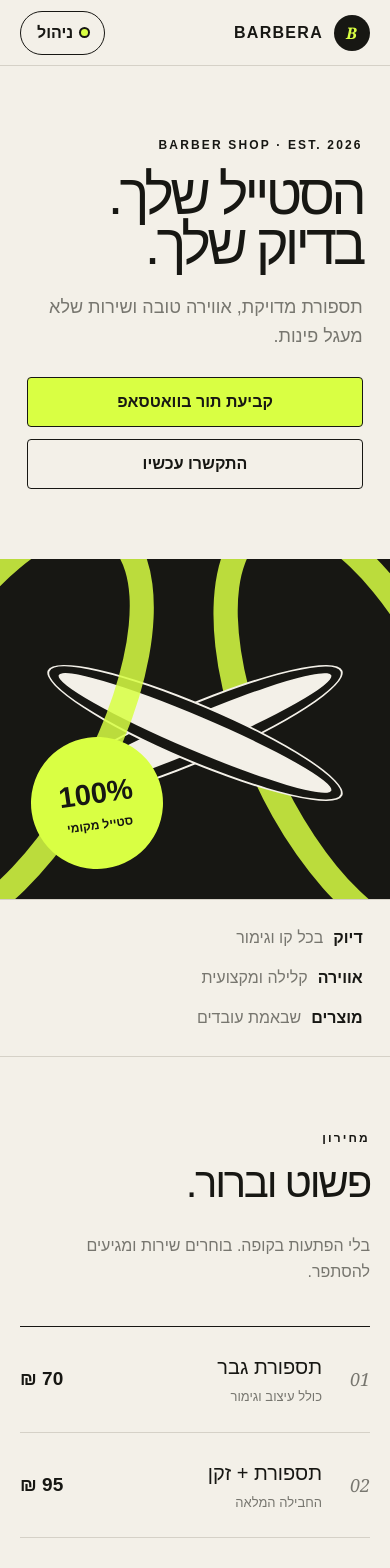
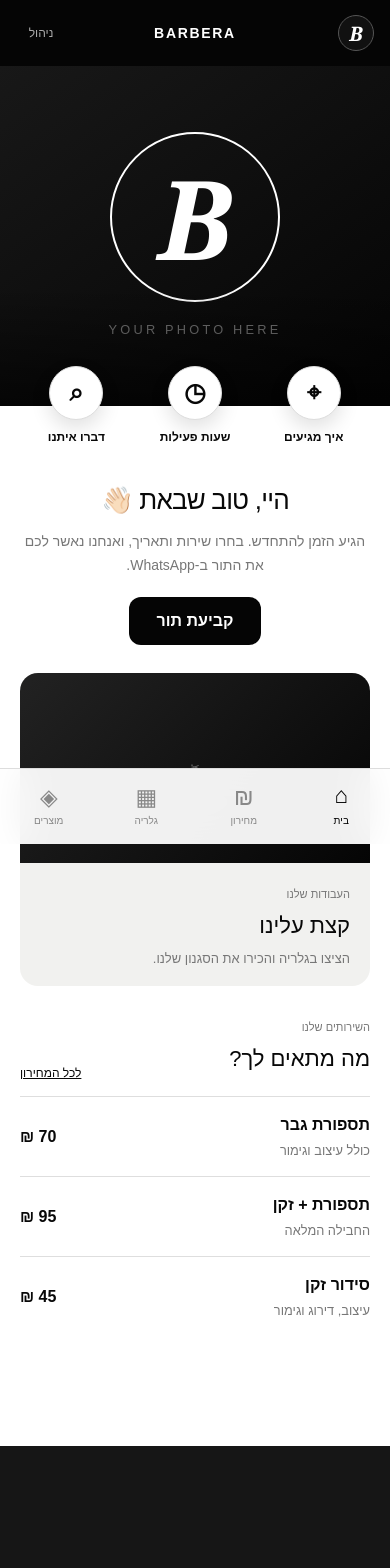
Before and after one commit to Ld2000king/barber, a Next.js app: page / in a window 390 px wide. Shown: the top 1568 px of the page. After the commit the page ends 1446 px from the top, so only its background shows below. Built offline with nearby package versions, Linux system fonts and the light colour scheme.

Commit message:
Redesign barber app mobile experience

```diff
--- a/app/page.tsx
+++ b/app/page.tsx
@@ -1,42 +1,74 @@
 "use client";
 
-import { ChangeEvent, FormEvent, useEffect, useMemo, useRef, useState } from "react";
+import {ChangeEvent,FormEvent,useEffect,useMemo,useRef,useState} from "react";
 
 type PriceItem={id:string;name:string;price:number;note:string};
 type Product={id:string;name:string;price:number;description:string};
 type Business={name:string;tagline:string;phone:string;whatsapp:string;address:string;mapQuery:string;hours:string};
-const defaultBusiness:Business={name:"BARBERA",tagline:"הסטייל שלך. בדיוק שלך.",phone:"050-555-0198",whatsapp:"972505550198",address:"רחוב הרצל 24, ראשון לציון",mapQuery:"הרצל 24 ראשון לציון",hours:"א׳–ה׳ 09:00–20:00 · ו׳ 08:00–14:00"};
+type Tab="home"|"prices"|"gallery"|"products";
+
+const defaultBusiness:Business={name:"BARBERA",tagline:"היי, טוב שבאת 👋🏻",phone:"050-555-0198",whatsapp:"972505550198",address:"רחוב הרצל 24, ראשון לציון",mapQuery:"הרצל 24 ראשון לציון",hours:"א׳–ה׳ 09:00–20:00 · ו׳ 08:00–14:00"};
 const defaultPrices:PriceItem[]=[{id:"p1",name:"תספורת גבר",price:70,note:"כולל עיצוב וגימור"},{id:"p2",name:"תספורת + זקן",price:95,note:"החבילה המלאה"},{id:"p3",name:"סידור זקן",price:45,note:"עיצוב, דירוג וגימור"},{id:"p4",name:"תספורת ילד",price:60,note:"עד גיל 12"}];
 const defaultProducts:Product[]=[{id:"s1",name:"ווקס מט",price:55,description:"אחיזה חזקה ללא ברק"},{id:"s2",name:"שמן לזקן",price:65,description:"ריכוך, הזנה וריח נקי"},{id:"s3",name:"ספריי מלח",price:60,description:"נפח ומרקם טבעי"}];
 const uid=()=>Math.random().toString(36).slice(2,9);
 const money=(value:number)=>`${value.toLocaleString("he-IL")} ₪`;
+const icons={home:"⌂",prices:"₪",gallery:"▦",products:"◈",pin:"⌖",clock:"◷",phone:"⌕",back:"‹"};
+
 function compressImage(file:File){return new Promise<string>((resolve,reject)=>{const image=new Image(),reader=new FileReader();reader.onload=()=>{image.onload=()=>{const max=960,scale=Math.min(1,max/Math.max(image.width,image.height)),canvas=document.createElement("canvas");canvas.width=Math.round(image.width*scale);canvas.height=Math.round(image.height*scale);canvas.getContext("2d")?.drawImage(image,0,0,canvas.width,canvas.height);resolve(canvas.toDataURL("image/jpeg",.72))};image.onerror=reject;image.src=String(reader.result)};reader.onerror=reject;reader.readAsDataURL(file)})}
 
 export default function Home(){
  const [business,setBusiness]=useState(defaultBusiness),[prices,setPrices]=useState(defaultPrices),[products,setProducts]=useState(defaultProducts),[gallery,setGallery]=useState<string[]>([]);
- const [adminOpen,setAdminOpen]=useState(false),[activeTab,setActiveTab]=useState<"details"|"prices"|"products"|"gallery">("details"),[toast,setToast]=useState("");
+ const [tab,setTab]=useState<Tab>("home"),[adminOpen,setAdminOpen]=useState(false),[bookingOpen,setBookingOpen]=useState(false),[toast,setToast]=useState("");
+ const [adminTab,setAdminTab]=useState<"details"|"prices"|"products"|"gallery">("details");
  const fileInput=useRef<HTMLInputElement>(null);
- useEffect(()=>{const stored=localStorage.getItem("barbera-content-v1");if(stored){try{const p=JSON.parse(stored);if(p.business)setBusiness(p.business);if(p.prices)setPrices(p.prices);if(p.products)setProducts(p.products);if(p.gallery)setGallery(p.gallery)}catch{}}if("serviceWorker" in navigator)navigator.serviceWorker.register("/sw.js").catch(()=>undefined)},[]);
- useEffect(()=>{try{localStorage.setItem("barbera-content-v1",JSON.stringify({business,prices,products,gallery}))}catch{setToast("אין מספיק מקום לשמירת תמונות נוספות")}},[business,prices,products,gallery]);
- useEffect(()=>{if(!toast)return;const t=setTimeout(()=>setToast(""),2400);return()=>clearTimeout(t)},[toast]);
- const googleMaps=useMemo(()=>`https://www.google.com/maps/search/?api=1&query=${encodeURIComponent(business.mapQuery)}`,[business.mapQuery]);
- const waze=useMemo(()=>`https://waze.com/ul?q=${encodeURIComponent(business.mapQuery)}&navigate=yes`,[business.mapQuery]);
+ useEffect(()=>{const stored=localStorage.getItem("barbera-content-v2")??localStorage.getItem("barbera-content-v1");if(stored){try{const p=JSON.parse(stored);if(p.business)setBusiness(p.business);if(p.prices)setPrices(p.prices);if(p.products)setProducts(p.products);if(p.gallery)setGallery(p.gallery)}catch{}}if("serviceWorker" in navigator)navigator.serviceWorker.register("/sw.js").catch(()=>undefined)},[]);
+ useEffect(()=>{try{localStorage.setItem("barbera-content-v2",JSON.stringify({business,prices,products,gallery}))}catch{setToast("אין מספיק מקום לשמירת תמונות נוספות")}},[business,prices,products,gallery]);
+ useEffect(()=>{if(!toast)return;const timer=setTimeout(()=>setToast(""),2300);return()=>clearTimeout(timer)},[toast]);
+ const mapUrl=useMemo(()=>`https://waze.com/ul?q=${encodeURIComponent(business.mapQuery)}&navigate=yes`,[business.mapQuery]);
+
+ function openTab(next:Tab){setTab(next);window.scrollTo({top:0,behavior:"smooth"})}
  function handleImages(e:ChangeEvent<HTMLInputElement>){const files=Array.from(e.target.files??[]).slice(0,Math.max(0,8-gallery.length));Promise.all(files.map(compressImage)).then(images=>{setGallery(current=>[...current,...images].slice(0,8));setToast("התמונות נשמרו במכשיר")}).catch(()=>setToast("לא הצלחנו לקרוא את התמונה"));e.target.value=""}
  function saveDetails(e:FormEvent<HTMLFormElement>){e.preventDefault();const v=new FormData(e.currentTarget);setBusiness({name:String(v.get("name")),tagline:String(v.get("tagline")),phone:String(v.get("phone")),whatsapp:String(v.get("whatsapp")),address:String(v.get("address")),mapQuery:String(v.get("mapQuery")),hours:String(v.get("hours"))});setToast("פרטי העסק נשמרו")}
- return <main>
-  <header className="topbar"><a className="brand" href="#top"><span className="brand-mark">B</span><span>{business.name}</span></a><button className="admin-button" onClick={()=>setAdminOpen(true)}><span className="admin-dot"/>ניהול</button></header>
-  <section className="hero" id="top"><div className="hero-copy"><span className="eyebrow">BARBER SHOP · EST. 2026</span><h1>{business.tagline}</h1><p>תספורת מדויקת, אווירה טובה ושירות שלא מעגל פינות.</p><div className="hero-actions"><a className="primary" href={`https://wa.me/${business.whatsapp}?text=${encodeURIComponent("היי, אשמח לקבוע תור")}`} target="_blank" rel="noreferrer">קביעת תור בוואטסאפ</a><a className="secondary" href={`tel:${business.phone}`}>התקשרו עכשיו</a></div></div><div className="hero-art"><div className="blade blade-one"/><div className="blade blade-two"/><div className="hero-badge"><strong>100%</strong><span>סטייל מקומי</span></div></div></section>
-  <section className="trust-row"><div><strong>דיוק</strong><span>בכל קו וגימור</span></div><div><strong>אווירה</strong><span>קלילה ומקצועית</span></div><div><strong>מוצרים</strong><span>שבאמת עובדים</span></div></section>
-  <section className="section" id="prices"><div className="section-heading"><div><span className="eyebrow">מחירון</span><h2>פשוט וברור.</h2></div><p>בלי הפתעות בקופה. בוחרים שירות ומגיעים להסתפר.</p></div><div className="price-list">{prices.map((item,index)=><article className="price-card" key={item.id}><span className="price-index">0{index+1}</span><div><h3>{item.name}</h3><p>{item.note}</p></div><strong>{money(item.price)}</strong></article>)}</div></section>
-  <section className="section gallery-section" id="gallery"><div className="section-heading"><div><span className="eyebrow">מהכיסא שלנו</span><h2>התוצאות מדברות.</h2></div><button className="text-button" onClick={()=>{setActiveTab("gallery");setAdminOpen(true)}}>+ הוספת תמונות</button></div>{gallery.length?<div className="gallery-grid">{gallery.map((image,index)=><img key={index} src={image} alt={`עבודה מהגלריה ${index+1}`}/>)}</div>:<button className="empty-gallery" onClick={()=>{setActiveTab("gallery");setAdminOpen(true)}}><span>+</span><strong>הגלריה מחכה לעבודות שלך</strong><small>העלו עד 8 תמונות מהמכשיר</small></button>}</section>
-  <section className="section products-section" id="products"><div className="section-heading"><div><span className="eyebrow">על המדף</span><h2>ממשיכים את הסטייל בבית.</h2></div></div><div className="product-grid">{products.map((product,index)=><article className="product-card" key={product.id}><div className={`product-visual tone-${index%3+1}`}><span>{product.name.slice(0,1)}</span></div><div className="product-copy"><div><h3>{product.name}</h3><p>{product.description}</p></div><strong>{money(product.price)}</strong></div></article>)}</div></section>
-  <section className="location-section" id="location"><div className="location-card"><span className="eyebrow">איך מגיעים</span><h2>קפצו לביקור.</h2><p className="address">{business.address}</p><p>{business.hours}</p><div className="map-actions"><a className="primary" href={waze} target="_blank" rel="noreferrer">פתחו ב‑Waze</a><a className="secondary dark" href={googleMaps} target="_blank" rel="noreferrer">Google Maps</a></div></div><div className="map-pattern"><div className="pin">B</div><span className="road r1"/><span className="road r2"/><span className="road r3"/></div></section>
-  <footer><div className="brand"><span className="brand-mark">B</span><span>{business.name}</span></div><p>הנתונים נשמרים מקומית במכשיר.</p></footer>
-  {adminOpen&&<div className="modal-backdrop" onMouseDown={()=>setAdminOpen(false)}><section className="admin-panel" role="dialog" aria-modal="true" onMouseDown={e=>e.stopPropagation()}><header><div><span className="eyebrow">עריכת תוכן</span><h2>ניהול האפליקציה</h2></div><button className="close" onClick={()=>setAdminOpen(false)}>×</button></header><nav className="admin-tabs">{([['details','פרטים'],['prices','מחירון'],['products','מוצרים'],['gallery','תמונות']] as const).map(([key,label])=><button key={key} className={activeTab===key?"active":""} onClick={()=>setActiveTab(key)}>{label}</button>)}</nav>
-   {activeTab==="details"&&<form className="admin-form" onSubmit={saveDetails}><label>שם העסק<input name="name" defaultValue={business.name} required/></label><label>משפט ראשי<input name="tagline" defaultValue={business.tagline} required/></label><label>טלפון<input name="phone" defaultValue={business.phone} required/></label><label>מספר וואטסאפ (עם 972)<input name="whatsapp" defaultValue={business.whatsapp} required/></label><label>כתובת לתצוגה<input name="address" defaultValue={business.address} required/></label><label>כתובת לניווט<input name="mapQuery" defaultValue={business.mapQuery} required/></label><label>שעות פעילות<input name="hours" defaultValue={business.hours} required/></label><button className="primary full" type="submit">שמירת פרטים</button></form>}
-   {activeTab==="prices"&&<div className="editor-list">{prices.map(item=><div className="editor-row" key={item.id}><div className="editor-fields"><input aria-label="שם שירות" value={item.name} onChange={e=>setPrices(list=>list.map(x=>x.id===item.id?{...x,name:e.target.value}:x))}/><input aria-label="תיאור שירות" value={item.note} onChange={e=>setPrices(list=>list.map(x=>x.id===item.id?{...x,note:e.target.value}:x))}/></div><input className="price-input" aria-label="מחיר" type="number" min="0" value={item.price} onChange={e=>setPrices(list=>list.map(x=>x.id===item.id?{...x,price:Number(e.target.value)}:x))}/><button className="remove" onClick={()=>setPrices(list=>list.filter(x=>x.id!==item.id))}>×</button></div>)}<button className="add-row" onClick={()=>setPrices(list=>[...list,{id:uid(),name:"שירות חדש",price:0,note:"תיאור קצר"}])}>+ הוספת שירות</button></div>}
-   {activeTab==="products"&&<div className="editor-list">{products.map(item=><div className="editor-row" key={item.id}><div className="editor-fields"><input aria-label="שם מוצר" value={item.name} onChange={e=>setProducts(list=>list.map(x=>x.id===item.id?{...x,name:e.target.value}:x))}/><input aria-label="תיאור מוצר" value={item.description} onChange={e=>setProducts(list=>list.map(x=>x.id===item.id?{...x,description:e.target.value}:x))}/></div><input className="price-input" aria-label="מחיר" type="number" min="0" value={item.price} onChange={e=>setProducts(list=>list.map(x=>x.id===item.id?{...x,price:Number(e.target.value)}:x))}/><button className="remove" onClick={()=>setProducts(list=>list.filter(x=>x.id!==item.id))}>×</button></div>)}<button className="add-row" onClick={()=>setProducts(list=>[...list,{id:uid(),name:"מוצר חדש",price:0,description:"תיאור קצר"}])}>+ הוספת מוצר</button></div>}
-   {activeTab==="gallery"&&<div className="gallery-editor"><input ref={fileInput} type="file" accept="image/*" multiple hidden onChange={handleImages}/><button className="upload-zone" onClick={()=>fileInput.current?.click()} disabled={gallery.length>=8}><span>↑</span><strong>{gallery.length>=8?"הגלריה מלאה":"בחירת תמונות מהמכשיר"}</strong><small>{gallery.length}/8 תמונות · נשמרות רק במכשיר הזה</small></button><div className="gallery-thumbs">{gallery.map((image,index)=><div key={index}><img src={image} alt=""/><button onClick={()=>setGallery(list=>list.filter((_,i)=>i!==index))}>×</button></div>)}</div></div>}
-  </section></div>}{toast&&<div className="toast" role="status">{toast}</div>}
+ function sendBooking(e:FormEvent<HTMLFormElement>){e.preventDefault();const v=new FormData(e.currentTarget),service=prices.find(item=>item.id===v.get("service"));const message=`היי ${business.name}, אשמח לקבוע תור\nשירות: ${service?.name??""}\nתאריך: ${v.get("date")}\nשעה מועדפת: ${v.get("time")}`;window.open(`https://wa.me/${business.whatsapp}?text=${encodeURIComponent(message)}`,"_blank")}
+
+ return <main className="app-shell">
+  <header className="app-header"><button className="mini-logo" onClick={()=>openTab("home")}>B</button><strong>{business.name}</strong><button className="manage-link" onClick={()=>setAdminOpen(true)}>ניהול</button></header>
+
+  {tab==="home"&&<div className="screen home-screen">
+   <section className={`cover ${gallery[0]?"has-photo":""}`} style={gallery[0]?{backgroundImage:`linear-gradient(180deg,transparent 40%,rgba(0,0,0,.45)),url(${gallery[0]})`}:undefined}>
+    {!gallery[0]&&<div className="cover-placeholder"><span>B</span><small>YOUR PHOTO HERE</small></div>}
+   </section>
+   <section className="quick-actions">
+    <a href={mapUrl} target="_blank" rel="noreferrer"><i>{icons.pin}</i><span>איך מגיעים</span></a>
+    <button onClick={()=>{setToast(business.hours)}}><i>{icons.clock}</i><span>שעות פעילות</span></button>
+    <a href={`tel:${business.phone}`}><i>{icons.phone}</i><span>דברו איתנו</span></a>
+   </section>
+   <section className="welcome-card"><h1>{business.tagline}</h1><p>הגיע הזמן להתחדש. בחרו שירות ותאריך, ואנחנו נאשר לכם את התור ב‑WhatsApp.</p><button className="black-button" onClick={()=>setBookingOpen(true)}>קביעת תור</button></section>
+   <section className="feature-card" onClick={()=>openTab("gallery")} role="button" tabIndex={0}>
+    {gallery[1]?<img src={gallery[1]} alt="עבודה מהמספרה"/>:<div className="feature-placeholder"><span>✂</span></div>}
+    <div><span>העבודות שלנו</span><h2>קצת עלינו</h2><p>הציצו בגלריה והכירו את הסגנון שלנו.</p></div>
+   </section>
+   <section className="home-price-preview"><div className="section-title"><div><span>השירותים שלנו</span><h2>מה מתאים לך?</h2></div><button onClick={()=>openTab("prices")}>לכל המחירון</button></div>{prices.slice(0,3).map(item=><div className="service-row" key={item.id}><div><strong>{item.name}</strong><small>{item.note}</small></div><b>{money(item.price)}</b></div>)}</section>
+  </div>}
+
+  {tab==="prices"&&<div className="screen"><PageTitle title="מחירון" subtitle="כל השירותים, בלי הפתעות" onBack={()=>openTab("home")}/><section className="list-section">{prices.map((item,index)=><article className="list-card" key={item.id}><span className="number">{String(index+1).padStart(2,"0")}</span><div><h3>{item.name}</h3><p>{item.note}</p></div><strong>{money(item.price)}</strong></article>)}<button className="black-button wide" onClick={()=>setBookingOpen(true)}>קביעת תור</button></section></div>}
+  {tab==="gallery"&&<div className="screen"><PageTitle title="הגלריה" subtitle="תוצאות שמדברות בעד עצמן" onBack={()=>openTab("home")}/>{gallery.length?<section className="photo-grid">{gallery.map((image,index)=><img key={index} src={image} alt={`עבודה ${index+1}`}/>)}</section>:<section className="empty-state"><span>▦</span><h2>עוד אין כאן תמונות</h2><p>הוסיפו עבודות דרך אזור הניהול והן יופיעו כאן.</p><button className="outline-button" onClick={()=>{setAdminTab("gallery");setAdminOpen(true)}}>הוספת תמונות</button></section>}</div>}
+  {tab==="products"&&<div className="screen"><PageTitle title="המוצרים שלנו" subtitle="להמשיך את הלוק גם בבית" onBack={()=>openTab("home")}/><section className="products-grid">{products.map((product,index)=><article className="product-card" key={product.id}><div className={`product-art tone-${index%3+1}`}><span>{product.name.slice(0,1)}</span></div><div><h3>{product.name}</h3><p>{product.description}</p><strong>{money(product.price)}</strong></div></article>)}</section></div>}
+
+  <nav className="bottom-nav" aria-label="ניווט ראשי">{([['home','בית'],['prices','מחירון'],['gallery','גלריה'],['products','מוצרים']] as const).map(([key,label])=><button key={key} className={tab===key?"active":""} onClick={()=>openTab(key)}><i>{icons[key]}</i><span>{label}</span></button>)}</nav>
+
+  {bookingOpen&&<div className="sheet-backdrop" onMouseDown={()=>setBookingOpen(false)}><section className="bottom-sheet" onMouseDown={e=>e.stopPropagation()}><div className="sheet-handle"/><header><div><small>מתחדשים?</small><h2>קביעת תור</h2></div><button onClick={()=>setBookingOpen(false)}>×</button></header><form className="booking-form" onSubmit={sendBooking}><label>בחרו שירות<select name="service" required>{prices.map(item=><option key={item.id} value={item.id}>{item.name} · {money(item.price)}</option>)}</select></label><div className="form-row"><label>תאריך<input name="date" type="date" min={new Date().toISOString().slice(0,10)} required/></label><label>שעה מועדפת<input name="time" type="time" required/></label></div><p>הבקשה תישלח ל‑WhatsApp והמספרה תאשר את השעה.</p><button className="black-button wide" type="submit">שליחת בקשה ב‑WhatsApp</button></form></section></div>}
+
+  {adminOpen&&<div className="sheet-backdrop admin-backdrop" onMouseDown={()=>setAdminOpen(false)}><section className="admin-panel" onMouseDown={e=>e.stopPropagation()}><header><div><small>עריכת תוכן</small><h2>ניהול האפליקציה</h2></div><button onClick={()=>setAdminOpen(false)}>×</button></header><nav className="admin-tabs">{([['details','פרטים'],['prices','מחירון'],['products','מוצרים'],['gallery','תמונות']] as const).map(([key,label])=><button key={key} className={adminTab===key?"active":""} onClick={()=>setAdminTab(key)}>{label}</button>)}</nav>
+   {adminTab==="details"&&<form className="admin-form" onSubmit={saveDetails}><label>שם העסק<input name="name" defaultValue={business.name} required/></label><label>משפט פתיחה<input name="tagline" defaultValue={business.tagline} required/></label><label>טלפון<input name="phone" defaultValue={business.phone} required/></label><label>מספר WhatsApp עם 972<input name="whatsapp" defaultValue={business.whatsapp} required/></label><label>כתובת לתצוגה<input name="address" defaultValue={business.address} required/></label><label>כתובת לניווט<input name="mapQuery" defaultValue={business.mapQuery} required/></label><label>שעות פעילות<input name="hours" defaultValue={business.hours} required/></label><button className="black-button wide" type="submit">שמירת פרטים</button></form>}
+   {adminTab==="prices"&&<EditorList items={prices} setItems={setPrices} kind="price"/>}
+   {adminTab==="products"&&<EditorList items={products} setItems={setProducts} kind="product"/>}
+   {adminTab==="gallery"&&<div className="gallery-editor"><input ref={fileInput} type="file" accept="image/*" multiple hidden onChange={handleImages}/><button className="upload-zone" onClick={()=>fileInput.current?.click()} disabled={gallery.length>=8}><span>＋</span><strong>{gallery.length>=8?"הגלריה מלאה":"בחירת תמונות מהמכשיר"}</strong><small>{gallery.length}/8 תמונות · התמונה הראשונה היא תמונת השער</small></button><div className="gallery-thumbs">{gallery.map((image,index)=><div key={index}><img src={image} alt=""/><button onClick={()=>setGallery(list=>list.filter((_,i)=>i!==index))}>×</button></div>)}</div></div>}
+  </section></div>}
+  {toast&&<div className="toast">{toast}</div>}
  </main>
 }
+
+function PageTitle({title,subtitle,onBack}:{title:string;subtitle:string;onBack:()=>void}){return <header className="page-title"><button onClick={onBack} aria-label="חזרה">‹</button><div><small>{subtitle}</small><h1>{title}</h1></div><span/></header>}
+
+function EditorList({items,setItems,kind}:{items:(PriceItem|Product)[];setItems:React.Dispatch<React.SetStateAction<any[]>>;kind:"price"|"product"}){return <div className="editor-list">{items.map(item=><div className="editor-row" key={item.id}><div><input value={item.name} onChange={e=>setItems(list=>list.map(x=>x.id===item.id?{...x,name:e.target.value}:x))}/><input value={kind==="price"?(item as PriceItem).note:(item as Product).description} onChange={e=>setItems(list=>list.map(x=>x.id===item.id?{...x,[kind==="price"?"note":"description"]:e.target.value}:x))}/></div><input className="price-input" type="number" value={item.price} onChange={e=>setItems(list=>list.map(x=>x.id===item.id?{...x,price:Number(e.target.value)}:x))}/><button className="remove" onClick={()=>setItems(list=>list.filter(x=>x.id!==item.id))}>×</button></div>)}<button className="add-row" onClick={()=>setItems(list=>[...list,kind==="price"?{id:uid(),name:"שירות חדש",price:0,note:"תיאור קצר"}:{id:uid(),name:"מוצר חדש",price:0,description:"תיאור קצר"}])}>+ הוספה חדשה</button></div>}
--- a/public/sw.js
+++ b/public/sw.js
@@ -1,4 +1,4 @@
-const CACHE="barber-app-v1",SHELL=["/","/manifest.webmanifest","/icon.svg"];
+const CACHE="barber-app-v2",SHELL=["/","/manifest.webmanifest","/icon.svg"];
 self.addEventListener("install",event=>event.waitUntil(caches.open(CACHE).then(cache=>cache.addAll(SHELL))));
 self.addEventListener("activate",event=>event.waitUntil(caches.keys().then(keys=>Promise.all(keys.filter(key=>key!==CACHE).map(key=>caches.delete(key))))));
 self.addEventListener("fetch",event=>{if(event.request.method!=="GET")return;event.respondWith(fetch(event.request).then(response=>{const copy=response.clone();caches.open(CACHE).then(cache=>cache.put(event.request,copy));return response}).catch(()=>caches.match(event.request).then(response=>response||caches.match("/"))))});
```
Also changed, not shown: app/globals.css, public/icon.svg.
